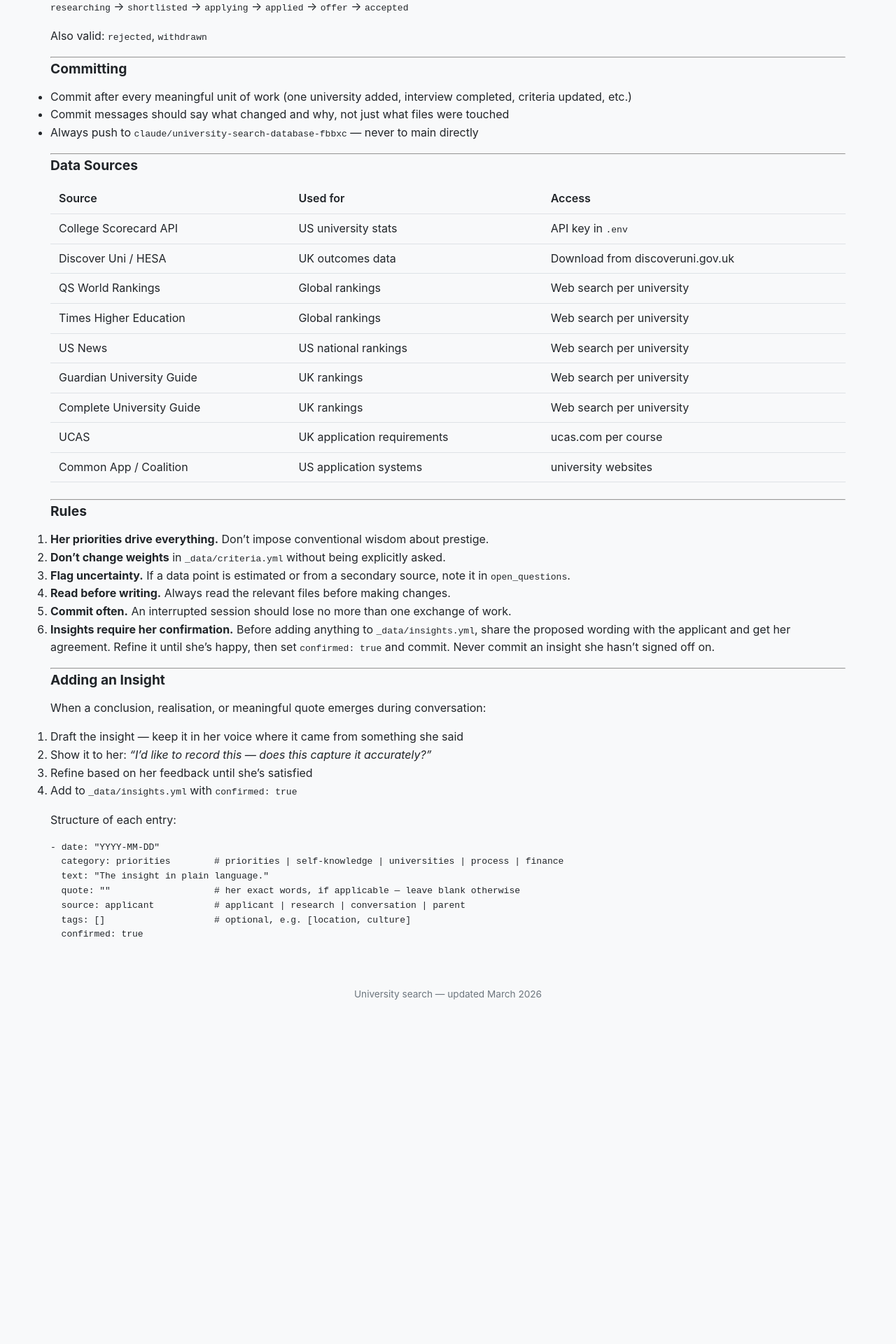
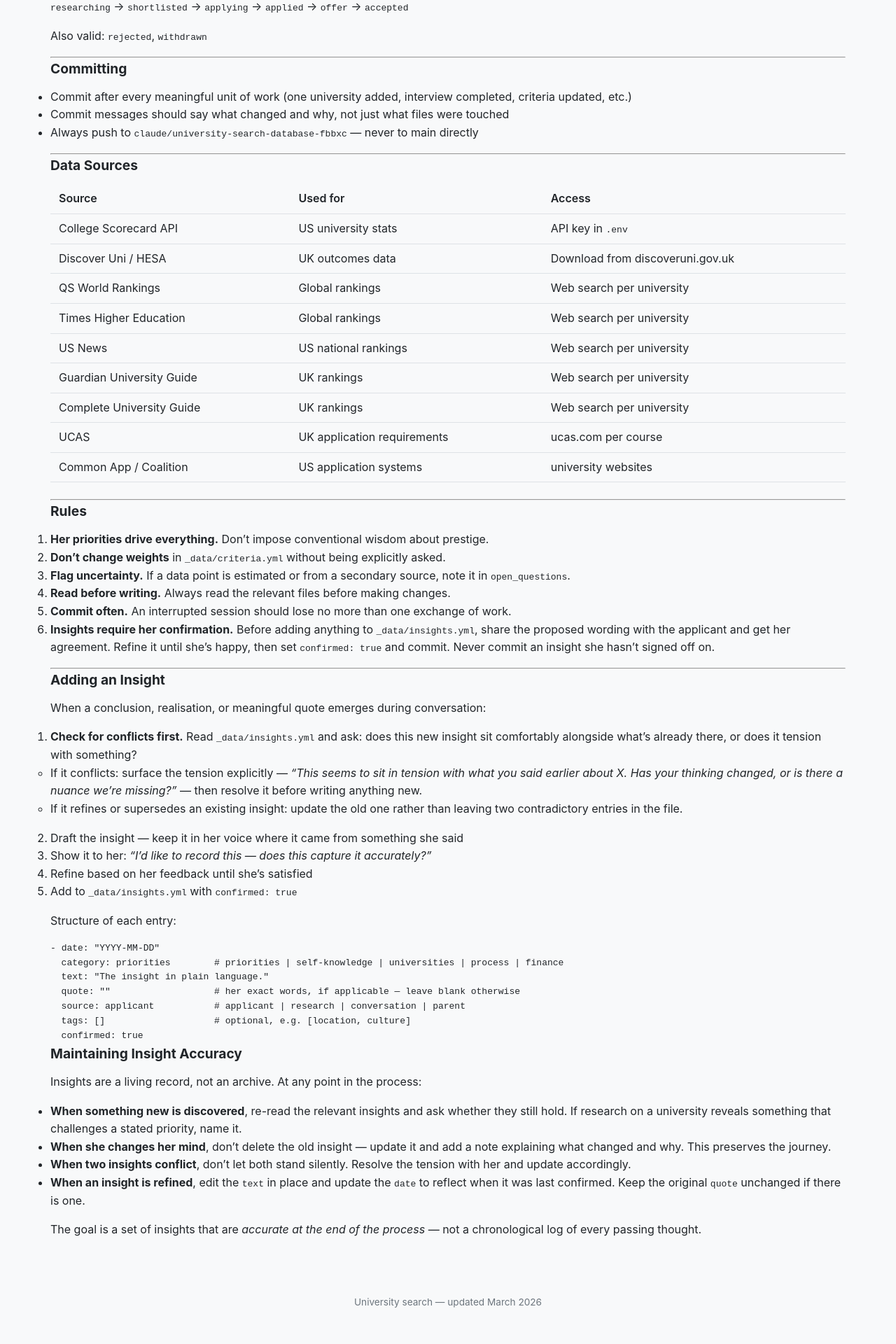
Before and after one commit to rneild/uni-search, a Jekyll site: the page built from CLAUDE.md, in a window 1280 px wide. Shown: the part 1937-3857 px from the top of the page at 70% size. Built offline with Jekyll 4.4.1, drawn with Linux system fonts in a browser that asks for light colours; our own code applies the rules of GitHub Pages for plain Markdown files; before the commit the page ends 3417 px from its top, so only the background shows below that.

Commit message:
Make insights a living record with conflict-checking protocol
CLAUDE.md: before adding any insight, check existing ones for conflicts;
  resolve tensions before committing; refine in place rather than leaving
  contradictions; added 'Maintaining Insight Accuracy' section
_data/insights.yml: add 'evolved' field and maintenance rules in comments
insights.md: render 'evolved' note when present
style.css: style for evolved/refined note

https://claude.ai/code/session_01CHMGathAsAnxZcP72pfbUJ

````diff
--- a/CLAUDE.md
+++ b/CLAUDE.md
@@ -137,10 +137,17 @@ Also valid: `rejected`, `withdrawn`
 
 When a conclusion, realisation, or meaningful quote emerges during conversation:
 
-1. Draft the insight — keep it in her voice where it came from something she said
-2. Show it to her: *"I'd like to record this — does this capture it accurately?"*
-3. Refine based on her feedback until she's satisfied
-4. Add to `_data/insights.yml` with `confirmed: true`
+1. **Check for conflicts first.** Read `_data/insights.yml` and ask: does this new insight
+   sit comfortably alongside what's already there, or does it tension with something?
+   - If it conflicts: surface the tension explicitly — *"This seems to sit in tension with
+     what you said earlier about X. Has your thinking changed, or is there a nuance we're
+     missing?"* — then resolve it before writing anything new.
+   - If it refines or supersedes an existing insight: update the old one rather than
+     leaving two contradictory entries in the file.
+2. Draft the insight — keep it in her voice where it came from something she said
+3. Show it to her: *"I'd like to record this — does this capture it accurately?"*
+4. Refine based on her feedback until she's satisfied
+5. Add to `_data/insights.yml` with `confirmed: true`
 
 Structure of each entry:
 ```yaml
@@ -152,3 +159,20 @@ Structure of each entry:
   tags: []                    # optional, e.g. [location, culture]
   confirmed: true
 ```
+
+## Maintaining Insight Accuracy
+
+Insights are a living record, not an archive. At any point in the process:
+
+- **When something new is discovered**, re-read the relevant insights and ask whether
+  they still hold. If research on a university reveals something that challenges a
+  stated priority, name it.
+- **When she changes her mind**, don't delete the old insight — update it and add a note
+  explaining what changed and why. This preserves the journey.
+- **When two insights conflict**, don't let both stand silently. Resolve the tension
+  with her and update accordingly.
+- **When an insight is refined**, edit the `text` in place and update the `date` to
+  reflect when it was last confirmed. Keep the original `quote` unchanged if there is one.
+
+The goal is a set of insights that are *accurate at the end of the process* — not a
+chronological log of every passing thought.
--- a/assets/css/style.css
+++ b/assets/css/style.css
@@ -159,6 +159,7 @@ th { background: var(--bg); font-weight: 600; }
 .insight-quote { font-style: italic; font-size: 1.05rem; color: var(--text); border: none; padding: 0; margin: 0 0 0.5rem 0; }
 .insight-quote::before { content: none; }
 .insight-text { color: var(--text); margin: 0; }
+.insight-evolved { font-size: 0.85rem; color: var(--muted); margin-top: 0.5rem; }
 .insight-meta { display: flex; align-items: center; gap: 0.75rem; margin-top: 0.75rem; font-size: 0.8rem; color: var(--muted); }
 
 /* Tags */
````
Also changed, not shown: _data/insights.yml (+9 -2 lines), insights.md (+3 -0 lines).
